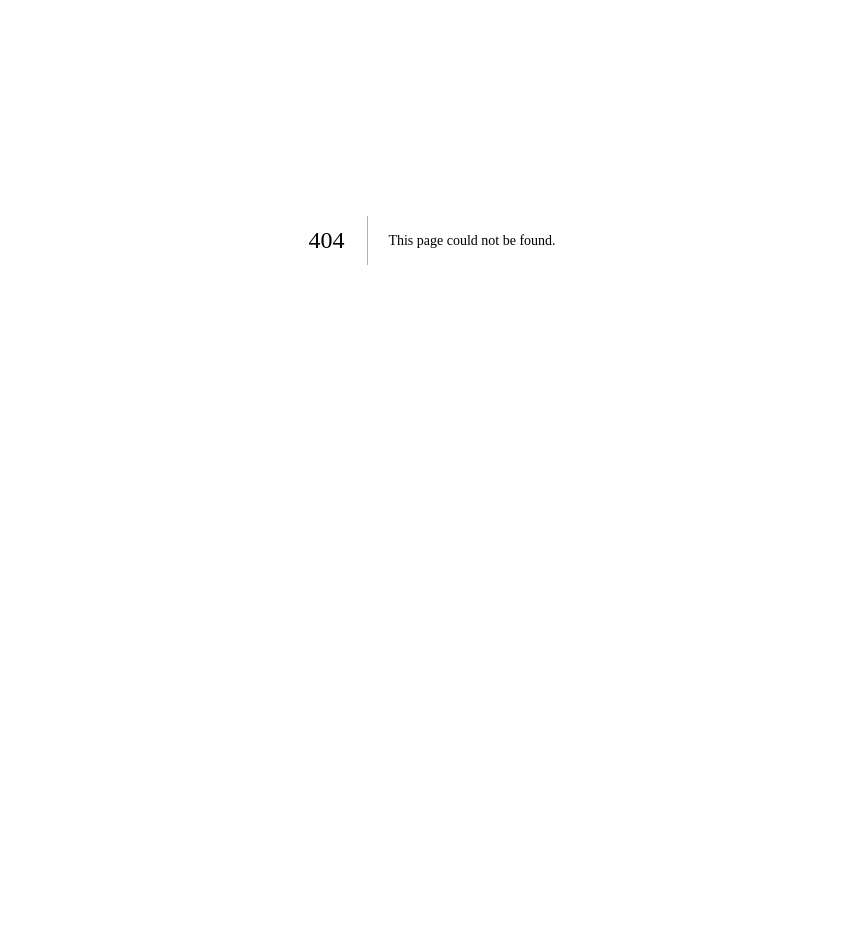
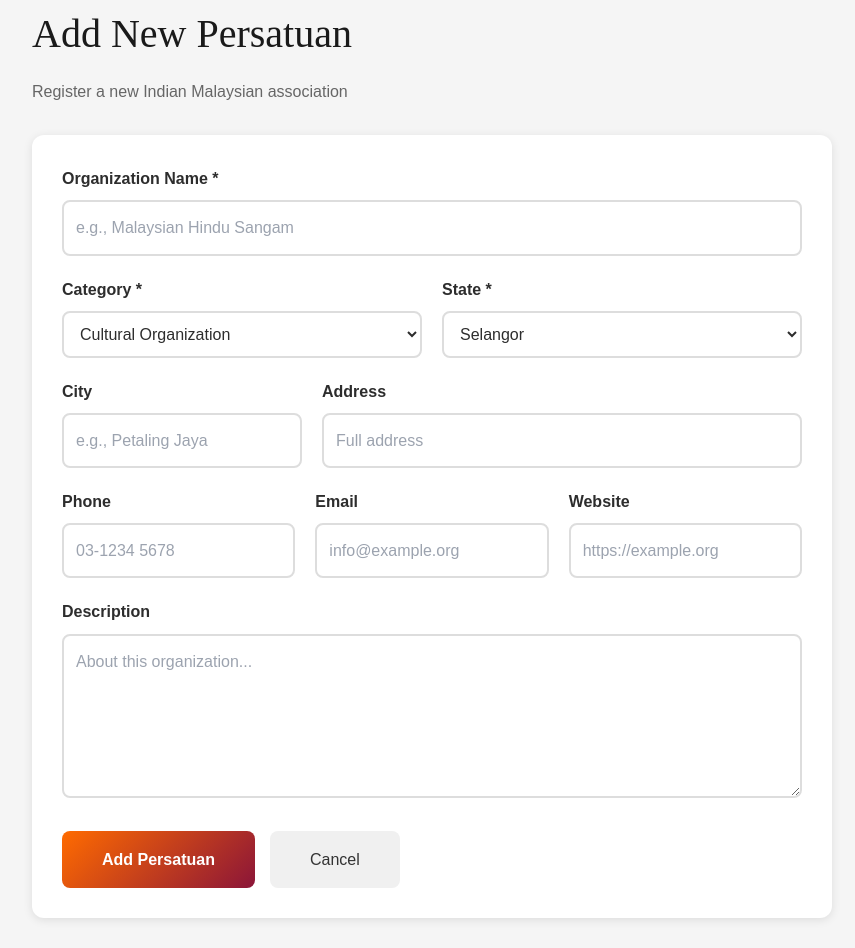
Before and after one commit to riquezajoven12-beep/the-indian-malaysian-asia, a Next.js app: page /admin/persatuan/new in a window 1280 px wide. Before the commit this address had no page. Shown: the part 160-1108 px from the top of the page, without its empty margins (208-1063 px from the left). Before the commit the page ends 800 px from the top, so only its background shows below. Built offline with nearby package versions, Linux system fonts and the light colour scheme.

Commit message:
Create page.tsx

```diff
--- /dev/null
+++ b/src/app/admin/persatuan/new/page.tsx
@@ -0,0 +1,226 @@
+'use client';
+
+import { useState } from 'react';
+import { useRouter } from 'next/navigation';
+
+export default function NewPersatuanPage() {
+  const router = useRouter();
+  const [saving, setSaving] = useState(false);
+  const [persatuan, setPersatuan] = useState({
+    name: '',
+    slug: '',
+    description: '',
+    category: 'cultural',
+    state: 'selangor',
+    city: '',
+    address: '',
+    phone: '',
+    email: '',
+    website: '',
+    status: 'active',
+  });
+
+  const generateSlug = (name: string) => {
+    return name.toLowerCase().replace(/[^a-z0-9]+/g, '-').replace(/(^-|-$)/g, '');
+  };
+
+  const handleNameChange = (e: React.ChangeEvent<HTMLInputElement>) => {
+    const name = e.target.value;
+    setPersatuan({ ...persatuan, name, slug: generateSlug(name) });
+  };
+
+  const handleSubmit = async (e: React.FormEvent) => {
+    e.preventDefault();
+    setSaving(true);
+
+    try {
+      const res = await fetch('/api/persatuan', {
+        method: 'POST',
+        headers: { 'Content-Type': 'application/json' },
+        body: JSON.stringify(persatuan),
+      });
+
+      if (res.ok) {
+        alert('Persatuan added successfully!');
+        router.push('/admin/persatuan');
+      } else {
+        alert('Error adding persatuan');
+      }
+    } catch (error) {
+      alert('Error adding persatuan');
+    } finally {
+      setSaving(false);
+    }
+  };
+
+  const states = [
+    'johor', 'kedah', 'kelantan', 'melaka', 'negeri_sembilan',
+    'pahang', 'penang', 'perak', 'perlis', 'sabah', 'sarawak',
+    'selangor', 'terengganu', 'kuala_lumpur', 'labuan', 'putrajaya'
+  ];
+
+  return (
+    <div style={{ maxWidth: '800px', margin: '0 auto' }}>
+      <h1 style={{ fontFamily: "'Playfair Display', serif", fontSize: '2.5rem', color: '#1A1A1A', marginBottom: '10px' }}>
+        Add New Persatuan
+      </h1>
+      <p style={{ color: '#666', marginBottom: '30px' }}>Register a new Indian Malaysian association</p>
+
+      <form onSubmit={handleSubmit} style={{ background: 'white', padding: '30px', borderRadius: '12px', boxShadow: '0 2px 10px rgba(0,0,0,0.1)' }}>
+        {/* Name */}
+        <div style={{ marginBottom: '20px' }}>
+          <label style={{ display: 'block', fontWeight: 600, marginBottom: '8px' }}>Organization Name *</label>
+          <input
+            type="text"
+            value={persatuan.name}
+            onChange={handleNameChange}
+            placeholder="e.g., Malaysian Hindu Sangam"
+            required
+            style={{ width: '100%', padding: '12px', border: '2px solid #ddd', borderRadius: '8px', fontSize: '1rem' }}
+          />
+        </div>
+
+        {/* Category & State */}
+        <div style={{ display: 'grid', gridTemplateColumns: '1fr 1fr', gap: '20px', marginBottom: '20px' }}>
+          <div>
+            <label style={{ display: 'block', fontWeight: 600, marginBottom: '8px' }}>Category *</label>
+            <select
+              value={persatuan.category}
+              onChange={(e) => setPersatuan({ ...persatuan, category: e.target.value })}
+              style={{ width: '100%', padding: '12px', border: '2px solid #ddd', borderRadius: '8px', background: 'white' }}
+            >
+              <option value="national_federation">National Federation</option>
+              <option value="state_federation">State Federation</option>
+              <option value="professional">Professional Body</option>
+              <option value="cultural">Cultural Organization</option>
+              <option value="religious">Religious Organization</option>
+              <option value="youth">Youth Organization</option>
+              <option value="women">Women's Organization</option>
+              <option value="business">Business Association</option>
+              <option value="alumni">Alumni Association</option>
+              <option value="welfare">Welfare/Charity</option>
+            </select>
+          </div>
+          <div>
+            <label style={{ display: 'block', fontWeight: 600, marginBottom: '8px' }}>State *</label>
+            <select
+              value={persatuan.state}
+              onChange={(e) => setPersatuan({ ...persatuan, state: e.target.value })}
+              style={{ width: '100%', padding: '12px', border: '2px solid #ddd', borderRadius: '8px', background: 'white' }}
+            >
+              {states.map((state) => (
+                <option key={state} value={state}>
+                  {state.replace('_', ' ').replace(/\b\w/g, l => l.toUpperCase())}
+                </option>
+              ))}
+            </select>
+          </div>
+        </div>
+
+        {/* City & Address */}
+        <div style={{ display: 'grid', gridTemplateColumns: '1fr 2fr', gap: '20px', marginBottom: '20px' }}>
+          <div>
+            <label style={{ display: 'block', fontWeight: 600, marginBottom: '8px' }}>City</label>
+            <input
+              type="text"
+              value={persatuan.city}
+              onChange={(e) => setPersatuan({ ...persatuan, city: e.target.value })}
+              placeholder="e.g., Petaling Jaya"
+              style={{ width: '100%', padding: '12px', border: '2px solid #ddd', borderRadius: '8px' }}
+            />
+          </div>
+          <div>
+            <label style={{ display: 'block', fontWeight: 600, marginBottom: '8px' }}>Address</label>
+            <input
+              type="text"
+              value={persatuan.address}
+              onChange={(e) => setPersatuan({ ...persatuan, address: e.target.value })}
+              placeholder="Full address"
+              style={{ width: '100%', padding: '12px', border: '2px solid #ddd', borderRadius: '8px' }}
+            />
+          </div>
+        </div>
+
+        {/* Contact Info */}
+        <div style={{ display: 'grid', gridTemplateColumns: '1fr 1fr 1fr', gap: '20px', marginBottom: '20px' }}>
+          <div>
+            <label style={{ display: 'block', fontWeight: 600, marginBottom: '8px' }}>Phone</label>
+            <input
+              type="tel"
+              value={persatuan.phone}
+              onChange={(e) => setPersatuan({ ...persatuan, phone: e.target.value })}
+              placeholder="03-1234 5678"
+              style={{ width: '100%', padding: '12px', border: '2px solid #ddd', borderRadius: '8px' }}
+            />
+          </div>
+          <div>
+            <label style={{ display: 'block', fontWeight: 600, marginBottom: '8px' }}>Email</label>
+            <input
+              type="email"
+              value={persatuan.email}
+              onChange={(e) => setPersatuan({ ...persatuan, email: e.target.value })}
+              placeholder="info@example.org"
+              style={{ width: '100%', padding: '12px', border: '2px solid #ddd', borderRadius: '8px' }}
+            />
+          </div>
+          <div>
+            <label style={{ display: 'block', fontWeight: 600, marginBottom: '8px' }}>Website</label>
+            <input
+              type="url"
+              value={persatuan.website}
+              onChange={(e) => setPersatuan({ ...persatuan, website: e.target.value })}
+              placeholder="https://example.org"
+              style={{ width: '100%', padding: '12px', border: '2px solid #ddd', borderRadius: '8px' }}
+            />
+          </div>
+        </div>
+
+        {/* Description */}
+        <div style={{ marginBottom: '25px' }}>
+          <label style={{ display: 'block', fontWeight: 600, marginBottom: '8px' }}>Description</label>
+          <textarea
+            value={persatuan.description}
+            onChange={(e) => setPersatuan({ ...persatuan, description: e.target.value })}
+            placeholder="About this organization..."
+            rows={5}
+            style={{ width: '100%', padding: '12px', border: '2px solid #ddd', borderRadius: '8px', resize: 'vertical' }}
+          />
+        </div>
+
+        {/* Buttons */}
+        <div style={{ display: 'flex', gap: '15px' }}>
+          <button
+            type="submit"
+            disabled={saving}
+            style={{
+              background: 'linear-gradient(135deg, #FF6B00 0%, #8B1538 100%)',
+              color: 'white',
+              border: 'none',
+              padding: '15px 40px',
+              fontSize: '1rem',
+              fontWeight: 600,
+              borderRadius: '8px',
+              cursor: saving ? 'not-allowed' : 'pointer',
+            }}
+          >
+            {saving ? 'Saving...' : 'Add Persatuan'}
+          </button>
+          <button
+            type="button"
+            onClick={() => router.back()}
+            style={{
+              background: '#f0f0f0',
+              color: '#333',
+              border: 'none',
+              padding: '15px 40px',
+              borderRadius: '8px',
+              cursor: 'pointer',
+            }}
+          >
+            Cancel
+          </button>
+        </div>
+      </form>
+    </div>
+  );
+}
```
